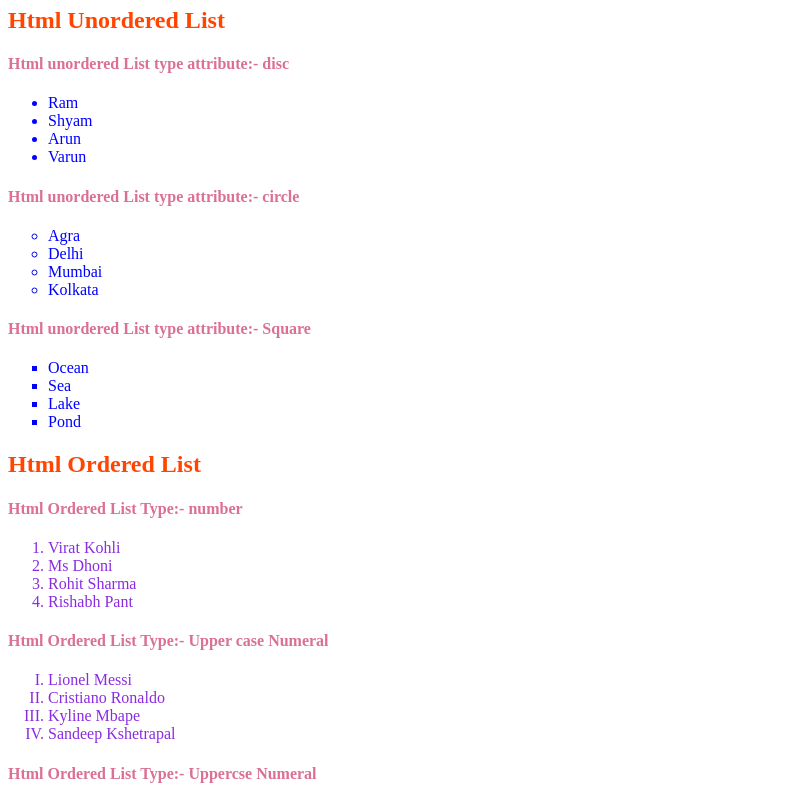
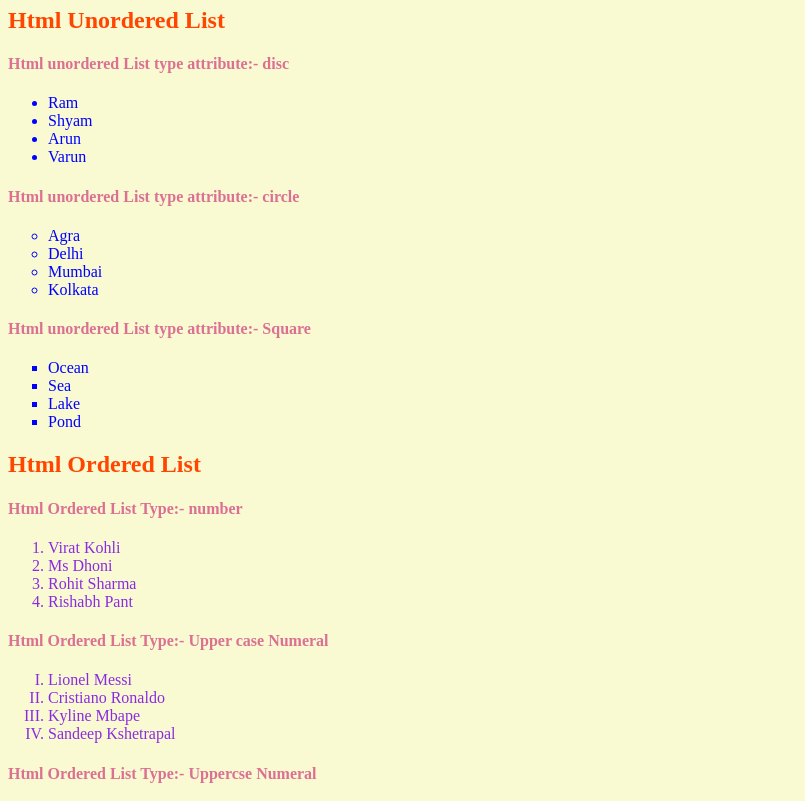
Before and after one commit to w3villa-diwakarjha/Assignment-List, a plain HTML site: page index.html in a window 1280 px wide. Shown: the part 73-874 px from the top of the page, without its empty margins (0-805 px from the left). Drawn offline with Linux system fonts and the light colour scheme.

Commit message:
final push

```diff
--- a/style.css
+++ b/style.css
@@ -1,3 +1,6 @@
+*{
+    background-color: lightgoldenrodyellow;
+}
 h1{
     text-align: center;
 }
```
